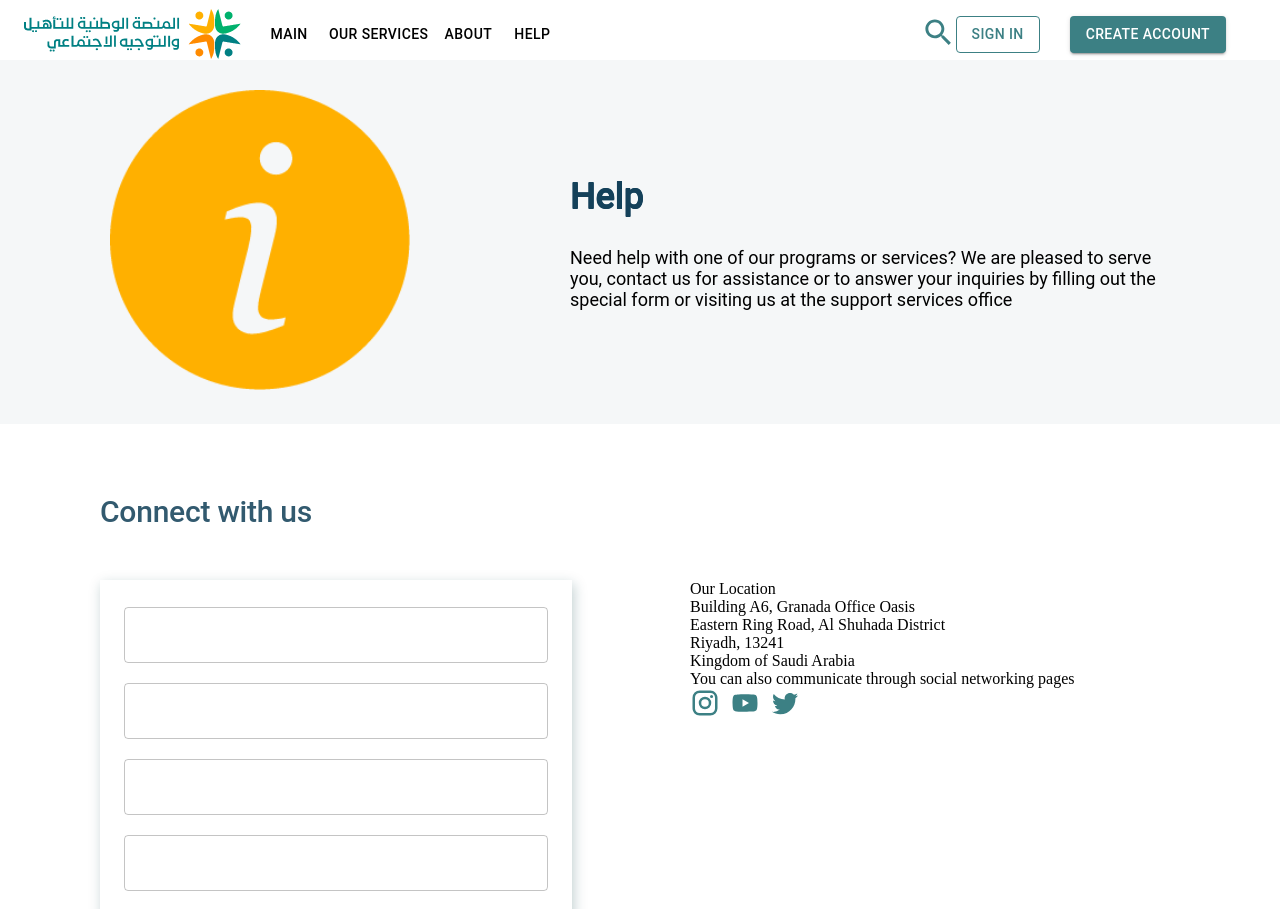
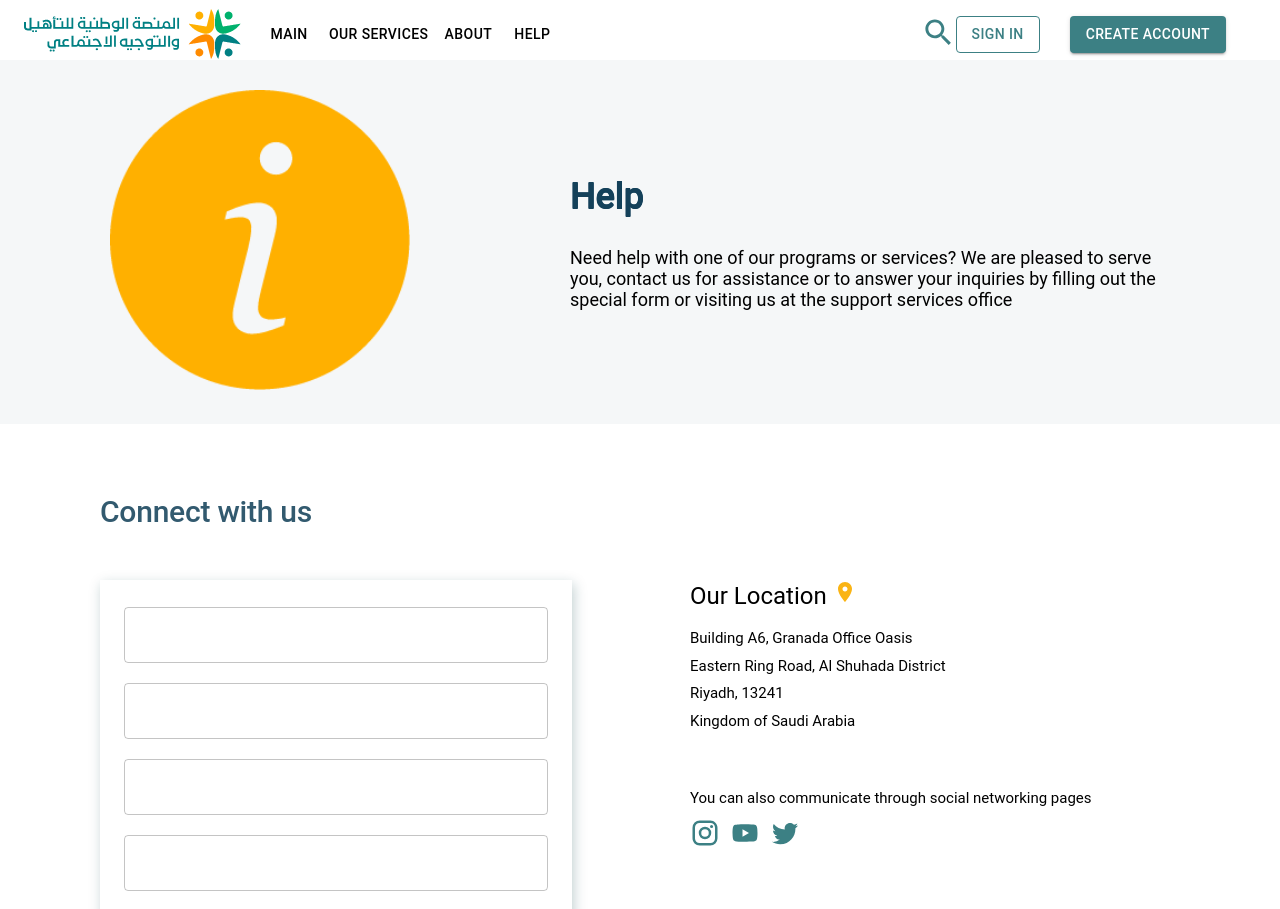
Before and after one commit to DianaKagramanyan/takamol, a React (Create React App) app: page /Help in a window 1280 px wide. Shown: the top 909 px of the page. Built offline with nearby package versions, Linux system fonts and the light colour scheme.

Commit message:
added styling

```diff
--- a/src/public/help/Form.js
+++ b/src/public/help/Form.js
@@ -5,6 +5,7 @@ import YouTubeIcon from "@mui/icons-material/YouTube";
 import TwitterIcon from "@mui/icons-material/Twitter";
 import OutlinedInput from '@mui/material/OutlinedInput';
 import Button from "@mui/material/Button";
+import PlaceIcon from '@mui/icons-material/Place';
 
 const Form = () => {
   return (
@@ -27,12 +28,16 @@ const Form = () => {
 
 
         <div className="location">
-          <div>Our Location</div>
-          <div>Building A6, Granada Office Oasis</div>
-          <div>Eastern Ring Road, Al Shuhada District</div>
-          <div>Riyadh, 13241</div>
-          <div>Kingdom of Saudi Arabia</div>
-          <div>You can also communicate through social networking pages</div>
+          <div className="first-loc">
+            <div className="our-location">Our Location <PlaceIcon sx={{color: "rgb(250, 180, 20)"}}/></div>
+            <div className="det">Building A6, Granada Office Oasis</div>
+            <div className="det">Eastern Ring Road, Al Shuhada District</div>
+            <div className="det">Riyadh, 13241</div>
+            <div className="det">Kingdom of Saudi Arabia</div>
+          </div>
+
+          <div className="second-loc">
+            <div className="det">You can also communicate through social networking pages</div>
             <div>
               <Link to="https://www.instagram.com/hrsd_sa/?igshid=YmMyMTA2M2Y%3D" target="_blank">
                 <InstagramIcon className="icon-three" sx={{color: "#3C8084", fontSize: 30}}/>
@@ -45,6 +50,7 @@ const Form = () => {
               </Link>
             </div>
           </div>
+        </div>
 
 
       </div>
--- a/src/public/styles/header.css
+++ b/src/public/styles/header.css
@@ -392,10 +392,10 @@ body {
     margin-left: 100px;
     margin-bottom: 50px;
 }
+
 .main-form {
     display: flex;
-    /*align-items: center;*/
-    /*justify-content: center;*/
+    align-items: flex-start;
     margin-bottom: 100px;
     margin-left: 100px;
 }
@@ -426,6 +426,27 @@ body {
     margin: 10px;
 }
 
+.location {
+    font-family: Roboto, Helvetica, Arial, sans-serif;
+    display: flex;
+    flex-direction: column;
+}
+.first-loc{
+    margin-bottom: 50px;
+}
+
+.our-location {
+    font-size: 24px;
+    line-height: 1.167;
+    margin-bottom: 20px;
+}
+
+.det {
+    font-size: 15px;
+    line-height: 1.167;
+    margin-bottom: 10px;
+}
+
 
 /*//////////////////////////////////////*/
 /*QUESTIONS*/
@@ -440,12 +461,14 @@ body {
     margin-left: 100px;
     margin-bottom: -70px;
 }
+
 .questions-container {
     padding: 12px 0px;
     margin: 100px;
     box-sizing: border-box;
     box-shadow: 2px 4px 12px rgba(11, 68, 70, 0.25);
 }
+
 .ques {
     padding: 10px 0px;
     color: #757070;
@@ -486,11 +509,13 @@ body {
     margin-left: 100px;
     margin-bottom: 30px;
 }
+
 .section-1 {
     display: flex;
     flex-direction: column;
     align-items: center;
 }
+
 section {
     /*width: 80%;*/
     /*margin: auto;*/
@@ -529,6 +554,7 @@ section {
     color: rgb(20, 65, 90);
     font-weight: 700;
 }
+
 .button-download {
     font-family: Roboto, Helvetica, Arial, sans-serif;
     cursor: pointer;
```
Lines whose indentation alone changed are shown as unchanged.
